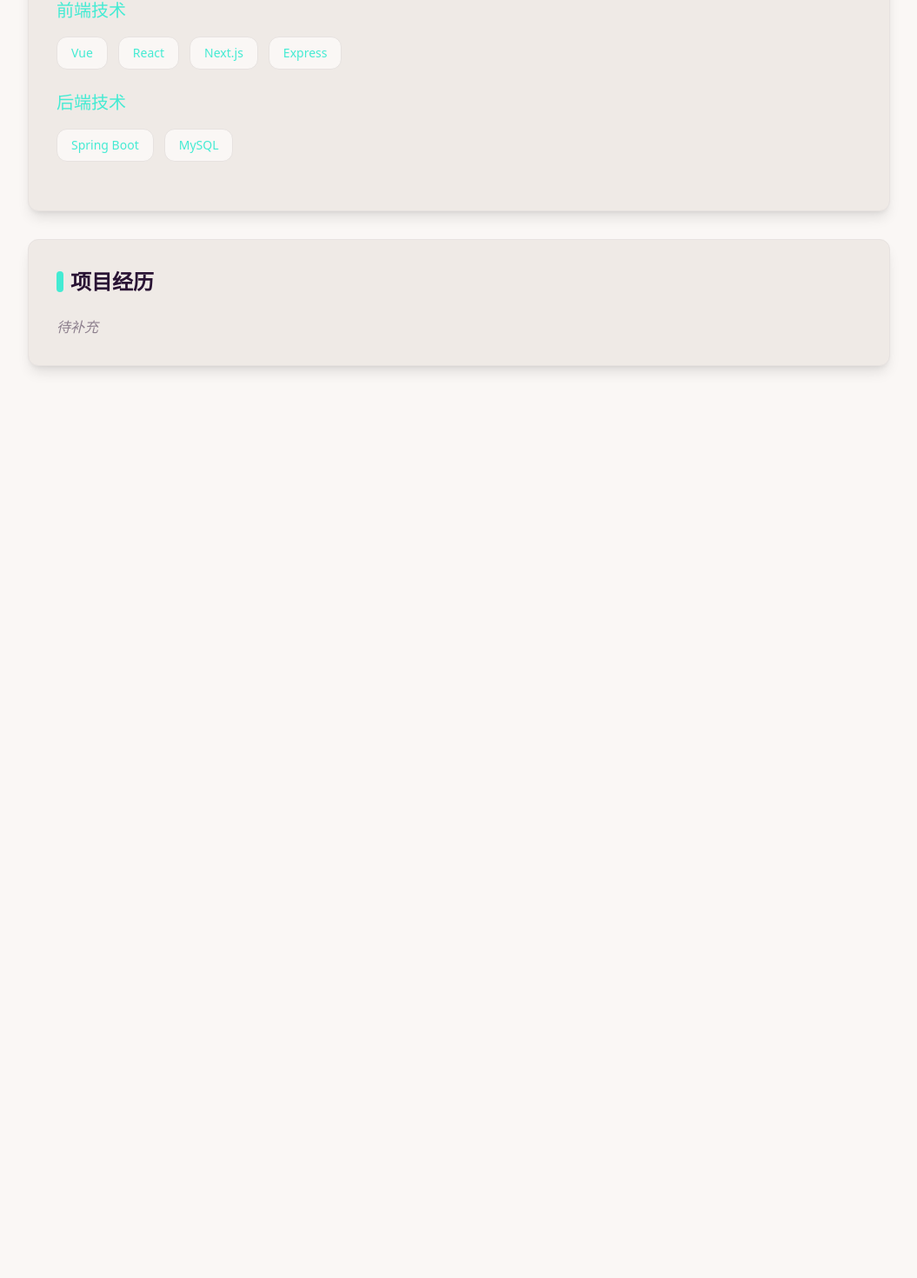
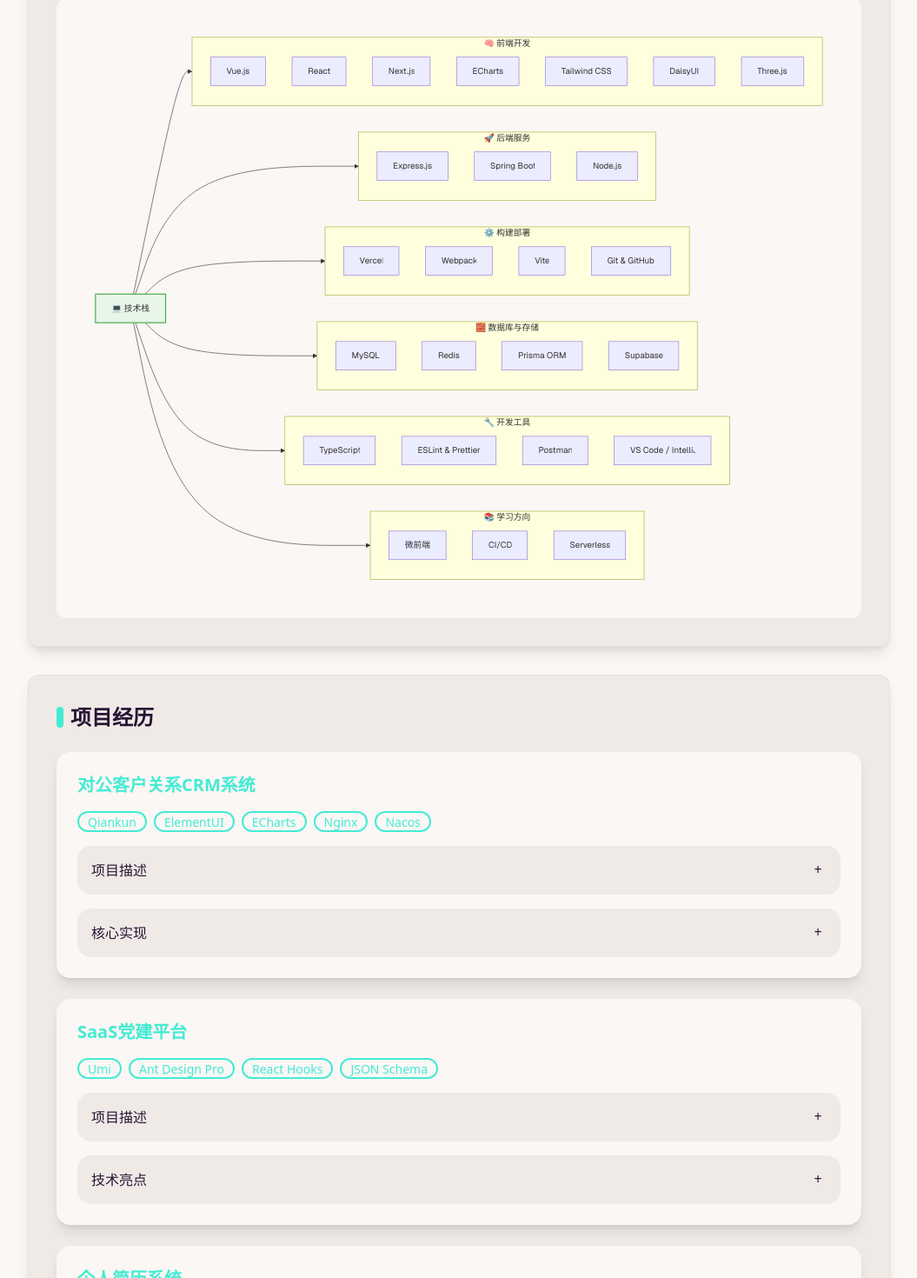
Before and after one commit to jysjys/resume, a Next.js app: page / in a window 1280 px wide. Shown: the part 1277-2747 px from the top of the page at 87% size, without its empty margins (112-1167 px from the left). Before the commit the page ends 1778 px from the top, so only its background shows below. Built offline with nearby package versions, Linux system fonts and the light colour scheme.

Commit message:
增加项目经历

```diff
--- a/package.json
+++ b/package.json
@@ -10,6 +10,7 @@
   },
   "dependencies": {
     "daisyui": "^5.0.28",
+    "mermaid": "^11.6.0",
     "next": "15.3.1",
     "react": "^19.0.0",
     "react-dom": "^19.0.0"
--- a/src/app/globals.css
+++ b/src/app/globals.css
@@ -2,3 +2,19 @@
 @plugin "daisyui" {
   themes: all;
 }
+
+.mermaid-chart {
+  width: 100%;
+  overflow-x: auto;
+  padding: 1rem;
+}
+
+.mermaid-chart svg {
+  max-width: 100%;
+  height: auto;
+}
+
+/* 确保图表在暗色主题下也能正常显示 */
+[data-theme="dark"] .mermaid-chart svg {
+  filter: invert(1) hue-rotate(180deg);
+}
--- a/src/app/page.tsx
+++ b/src/app/page.tsx
@@ -1,7 +1,10 @@
 'use client'
 
+import Image from 'next/image'
 import { useState, useEffect } from 'react'
 import avatar from '../../public/avatar.jpeg'
+import MermaidChart from '@/components/MermaidChart'
+
 interface ResumeData {
   basicInfo: {
     name: string
@@ -39,7 +42,7 @@
 
 export default function ResumePage() {
   const [theme, setTheme] = useState('cupcake')
-  const [resumeData, setResumeData] = useState<ResumeData>({
+  const [resumeData, ] = useState<ResumeData>({
     basicInfo: {
       name: '',
       gender: '',
@@ -181,7 +184,9 @@
           {/* 照片上传区域 */}
           <div className="w-48 h-48 bg-base-100 rounded-xl flex items-center justify-center border-2 border-dashed border-base-300 hover:border-primary transition-all duration-300 cursor-pointer group">
             {resumeData.basicInfo.photoUrl ? (
-              <img
+              <Image
+                width={200}
+                height={200}
                 src={resumeData.basicInfo.photoUrl}
                 alt="个人照片"
                 className="w-full h-full object-cover rounded-xl"
@@ -194,7 +199,7 @@
             )}
           </div>
 
-          {/* 基本信息表单 */}
+          {/* 个人信息表单 */}
           <div className="flex-1 grid grid-cols-1 md:grid-cols-2 gap-4">
             <div className="group p-3 rounded-lg bg-base-100 border border-base-300 shadow-sm hover:shadow-md transition-all duration-300">
               <label className="block text-sm font-medium text-base-content/70 group-hover:text-primary transition-colors duration-300">姓名</label>
@@ -276,27 +281,176 @@
       {/* 专业技能部分 */}
       <section className="mb-8 bg-base-200 p-8 rounded-xl shadow-lg border border-base-300 hover:border-primary/30 transition-all duration-300">
         <h2 className="text-2xl font-semibold mb-6 flex items-center gap-2 before:content-[''] before:w-2 before:h-6 before:bg-primary before:rounded-full">专业技能</h2>
-        {resumeData.skills.map((skillGroup, index) => (
-          <div key={index} className="mb-6">
-            <h3 className="text-xl font-medium mb-4 text-primary">{skillGroup.category}</h3>
-            <div className="flex flex-wrap gap-3">
-              {skillGroup.items.map((skill, skillIndex) => (
-                <span
-                  key={skillIndex}
-                  className="px-4 py-2 border border-base-300 bg-base-100 hover:bg-primary/10 rounded-xl text-sm font-medium text-primary hover:text-primary-focus cursor-default transition-all duration-300 hover:scale-105 hover:shadow-md"
-                >
-                  {skill}
-                </span>
-              ))}
-            </div>
-          </div>
-        ))}
+        <div className="bg-base-100 p-6 rounded-xl">
+          <MermaidChart
+            chart={`
+              graph LR
+              ROOT[💻 技术栈]
+
+              ROOT --> FRONT
+              ROOT --> BACK
+              ROOT --> BUILD
+              ROOT --> DATA
+              ROOT --> TOOLS
+              ROOT --> FUTURE
+
+              subgraph FRONT[🧠 前端开发]
+              A1[Vue.js]
+              A2[React]
+              A3[Next.js]
+              A4[ECharts]
+              A5[Tailwind CSS]
+              A6[DaisyUI]
+              A7[Three.js]
+              end
+
+              subgraph BACK[🚀 后端服务]
+              B1[Express.js]
+              B2[Spring Boot]
+              B3[Node.js]
+              end
+
+              subgraph BUILD[⚙️ 构建部署]
+              C1[Vercel]
+              C2[Webpack]
+              C3[Vite]
+              C4[Git & GitHub]
+              end
+
+              subgraph DATA[🧱 数据库与存储]
+              D1[MySQL]
+              D2[Redis]
+              D3[Prisma ORM]
+              D4[Supabase]
+              end
+
+              subgraph TOOLS[🔧 开发工具]
+              E1[TypeScript]
+              E2[ESLint & Prettier]
+              E3[Postman]
+              E4[VS Code / IntelliJ]
+              end
+
+              subgraph FUTURE[📚 学习方向]
+              F1[微前端]
+              F2[CI/CD]
+              F3[Serverless]
+              end
+
+              style ROOT fill:#e8f5e9,stroke:#4caf50,stroke-width:2px
+            `}
+          />
+        </div>
       </section>
 
       {/* 项目经历部分 */}
       <section className="mb-8 bg-base-200 p-8 rounded-xl shadow-lg border border-base-300 hover:border-primary/30 transition-all duration-300">
         <h2 className="text-2xl font-semibold mb-6 flex items-center gap-2 before:content-[''] before:w-2 before:h-6 before:bg-primary before:rounded-full">项目经历</h2>
-        <p className="text-base-content/50 italic">待补充</p>
+        <div className="space-y-6">
+          {/* 项目1：CRM系统 */}
+          <div className="card bg-base-100 shadow-lg hover:shadow-xl transition-all duration-300">
+            <div className="card-body">
+              <h3 className="card-title text-xl font-bold text-primary">对公客户关系CRM系统</h3>
+              <div className="flex flex-wrap gap-2 my-2">
+                {['Qiankun', 'ElementUI', 'ECharts', 'Nginx', 'Nacos'].map((tech, index) => (
+                  <span key={index} className="badge badge-primary badge-outline">{tech}</span>
+                ))}
+              </div>
+              <div className="space-y-4">
+                <div className="collapse collapse-plus bg-base-200">
+                  <input type="checkbox" className="peer" />
+                  <div className="collapse-title text-base font-medium peer-checked:text-primary">
+                    项目描述
+                  </div>
+                  <div className="collapse-content text-base-content/80">
+                    <p>采用微前端架构（基座+子应用），实现业务模块解耦与独立部署，基座应用集成统一登录鉴权、动态菜单管理、全局状态共享及ECharts数据可视化看板</p>
+                  </div>
+                </div>
+                <div className="collapse collapse-plus bg-base-200">
+                  <input type="checkbox" className="peer" />
+                  <div className="collapse-title text-base font-medium peer-checked:text-primary">
+                    核心实现
+                  </div>
+                  <div className="collapse-content text-base-content/80">
+                    <ul className="list-disc list-inside space-y-2">
+                      <li>基座与子应用间通过initGlobalState通信，封装props下发机制，实现跨应用客户数据同步</li>
+                      <li>子应用1（客户管理）：实现客户360°视图、智能分配（基于权重算法）、移交审批流</li>
+                      <li>子应用2（数据分析）：集成DataEase开源BI，开发蒙特卡洛算法归因模块，支持多维度数据穿透分析</li>
+                    </ul>
+                  </div>
+                </div>
+              </div>
+            </div>
+          </div>
+
+          {/* 项目2：党建平台 */}
+          <div className="card bg-base-100 shadow-lg hover:shadow-xl transition-all duration-300">
+            <div className="card-body">
+              <h3 className="card-title text-xl font-bold text-primary">SaaS党建平台</h3>
+              <div className="flex flex-wrap gap-2 my-2">
+                {['Umi', 'Ant Design Pro', 'React Hooks', 'JSON Schema'].map((tech, index) => (
+                  <span key={index} className="badge badge-primary badge-outline">{tech}</span>
+                ))}
+              </div>
+              <div className="space-y-4">
+                <div className="collapse collapse-plus bg-base-200">
+                  <input type="checkbox" className="peer" />
+                  <div className="collapse-title text-base font-medium peer-checked:text-primary">
+                    项目描述
+                  </div>
+                  <div className="collapse-content text-base-content/80">
+                    <p>为30+地方政府提供党员管理、组织生活、党费收缴等全流程数字化解决方案</p>
+                  </div>
+                </div>
+                <div className="collapse collapse-plus bg-base-200">
+                  <input type="checkbox" className="peer" />
+                  <div className="collapse-title text-base font-medium peer-checked:text-primary">
+                    技术亮点
+                  </div>
+                  <div className="collapse-content text-base-content/80">
+                    <ul className="list-disc list-inside space-y-2">
+                      <li>动态表单引擎：通过JSON Schema配置渲染表单，支持50+字段类型，减少前端硬编码70%</li>
+                      <li>文件上传组件支持断点续传，基于OSS直传，大文件上传成功率99.5%</li>
+                      <li>权限组件实现RBAC模型，按钮级控制精度</li>
+                      <li>采用React Hooks优化代码复用率，抽离useAuth、useTable等公共Hook</li>
+                    </ul>
+                    <div className="mt-4 text-success font-medium">
+                      成果：项目交付周期缩短25%，获202X年省级数字政务创新案例奖
+                    </div>
+                  </div>
+                </div>
+              </div>
+            </div>
+          </div>
+
+          {/* 项目3：个人简历系统 */}
+          <div className="card bg-base-100 shadow-lg hover:shadow-xl transition-all duration-300">
+            <div className="card-body">
+              <h3 className="card-title text-xl font-bold text-primary">个人简历系统</h3>
+              <div className="flex flex-wrap gap-2 my-2">
+                {['Next.js', 'TypeScript', 'TailwindCSS', 'DaisyUI', 'Next-Auth', 'Supabase'].map((tech, index) => (
+                  <span key={index} className="badge badge-primary badge-outline">{tech}</span>
+                ))}
+              </div>
+              <div className="space-y-4">
+                <div className="collapse collapse-plus bg-base-200">
+                  <input type="checkbox" className="peer" />
+                  <div className="collapse-title text-base font-medium peer-checked:text-primary">
+                    项目亮点
+                  </div>
+                  <div className="collapse-content text-base-content/80">
+                    <ul className="list-disc list-inside space-y-2">
+                      <li>实现SSR/ISR渲染优化，首屏加载&lt;800ms</li>
+                      <li>鉴权方案：Next-Auth支持GitHub/OAuth2.0登录，结合JWT校验</li>
+                      <li>数据层：Supabase集成文件存储（图片CDN加速）+ 远程MySQL云数据库（读写分离架构）</li>
+                      <li>UI组件：基于DaisyUI封装Markdown渲染器，支持暗黑模式切换</li>
+                    </ul>
+                  </div>
+                </div>
+              </div>
+            </div>
+          </div>
+        </div>
       </section>
     </div>
   )
--- /dev/null
+++ b/src/components/MermaidChart.tsx
@@ -0,0 +1,43 @@
+import { useEffect, useRef } from 'react';
+import mermaid from 'mermaid';
+
+interface MermaidChartProps {
+  chart: string;
+}
+
+const MermaidChart = ({ chart }: MermaidChartProps) => {
+  const containerRef = useRef<HTMLDivElement>(null);
+
+  useEffect(() => {
+    // 初始化 Mermaid
+    mermaid.initialize({
+      startOnLoad: true,
+      theme: 'default',
+      securityLevel: 'loose',
+      fontFamily: 'var(--font-geist-sans)',
+      themeVariables: {
+        fontFamily: 'var(--font-geist-sans)',
+        fontSize: '16px',
+      },
+    });
+
+    // 渲染图表
+    const renderChart = async () => {
+      if (containerRef.current) {
+        try {
+          const { svg } = await mermaid.render('mermaid-chart', chart);
+          containerRef.current.innerHTML = svg;
+        } catch (error) {
+          console.error('Error rendering Mermaid chart:', error);
+          containerRef.current.innerHTML = 'Error rendering chart';
+        }
+      }
+    };
+
+    renderChart();
+  }, [chart]);
+
+  return <div ref={containerRef} className="mermaid-chart" />;
+};
+
+export default MermaidChart;
```
Also changed, not shown: tailwind.config.js (deleted, +0 -45 lines).
